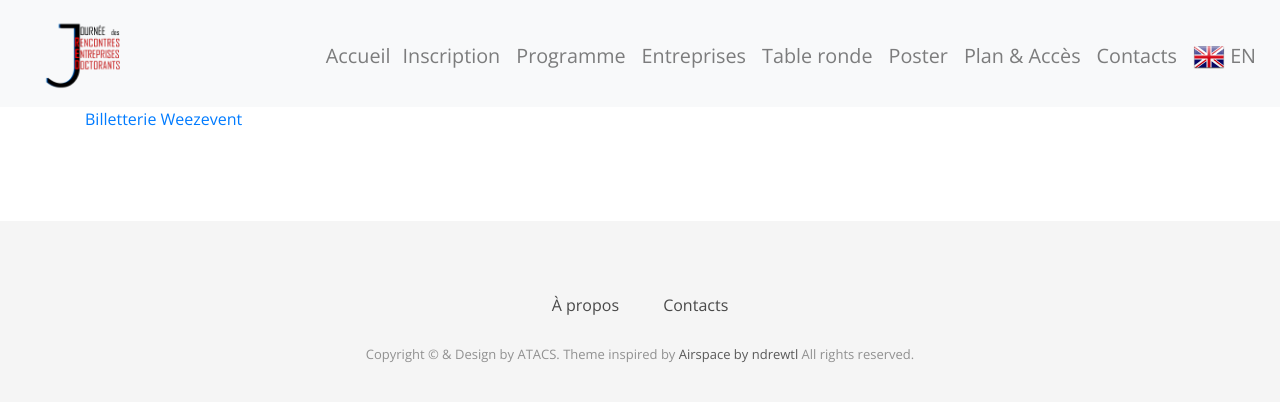
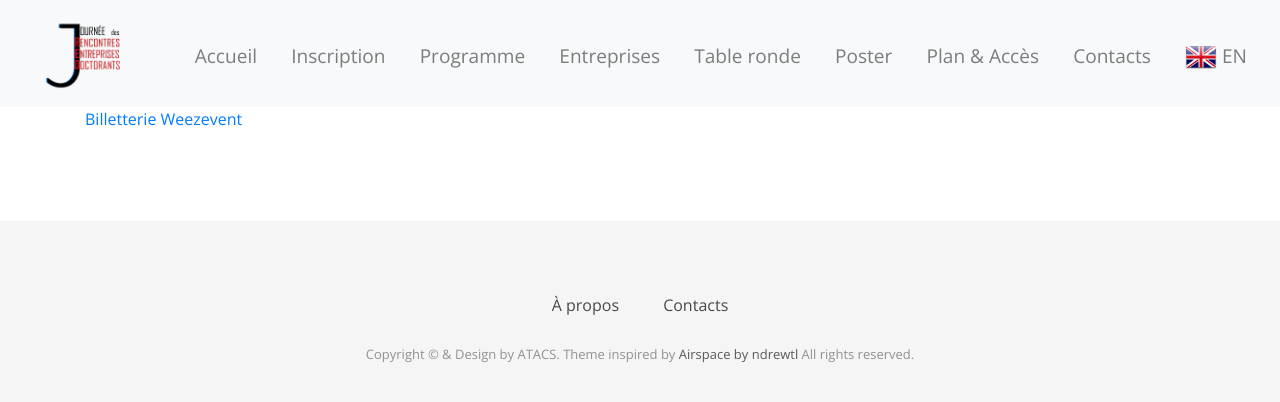
Before and after one commit to caradoc-paris-saclay/caradoc, a Jekyll site: the page built from registration.html, in a window 1280 px wide. Shown: the top 402 px of the page. Built offline with Jekyll 4.4.1, drawn with Linux system fonts in a browser that asks for light colours; some web fonts are replaced; a script that is not in the unit is left out.

Commit message:
improved navbar spacing

```diff
--- a/_includes/header.html
+++ b/_includes/header.html
@@ -11,32 +11,32 @@
   <!-- Navbar links -->
   <div class="collapse navbar-collapse" id="collapsibleNavbar">
     <ul class="navbar-nav">
-      <li class="nav-item ">
+      <li class="nav-item mx-auto">
         <a class="nav-link" data-value="home" href="{{ site.baseurl }}/">Accueil</a>
       </li>
-      <li class="nav-item mx-1">
+      <li class="nav-item mx-auto">
         <a class="nav-link" data-value="registration" href="{{ site.baseurl }}/registration">Inscription</a>
       </li>
-      <li class="nav-item mx-1">
+      <li class="nav-item mx-auto">
         <a class="nav-link" data-value="program" href="{{ site.baseurl }}/#programme">Programme</a>
       </li>
-      <li class="nav-item mx-1">
+      <li class="nav-item mx-auto">
         <a class="nav-link" data-value="companies" href="{{ site.baseurl }}/entreprises">Entreprises</a>
       </li>
-      <li class="nav-item mx-1">
+      <li class="nav-item mx-auto">
         <a class="nav-link" data-value="talk" href="{{ site.baseurl }}/table_ronde">Table ronde</a>
       </li>
-      <li class="nav-item mx-1">
+      <li class="nav-item mx-auto">
         <a class="nav-link" data-value="poster" href="{{ site.baseurl }}/poster">Poster</a>
       </li>
-      <li class="nav-item mx-1">
+      <li class="nav-item mx-auto">
         <a class="nav-link" data-value="map" href="{{ site.baseurl }}/map">Plan & Accès</a>
       </li>
-      <li class="nav-item mx-1">
-        <a class="nav-link" data-value="contact" href="{{ site.baseurl }}/contact">Contacts</a>
+      <li class="nav-item mx-auto">
+        <a class="nav-link nav-prelang" data-value="contact" href="{{ site.baseurl }}/contact">Contacts</a>
       </li>
-      <li class="nav-item mx-1">
-        <a class="nav-link" href="{{ site.baseurl }}{% link assets/en/index.html %}">
+      <li class="nav-item mx-auto">
+        <a class="nav-link nav-lang" href="{{ site.baseurl }}{% link assets/en/index.html %}">
           <img class="img-fluid lang-flag" src="{{ site.baseurl }}/assets/img/gb_flag.png" alt="Logo">
           EN
         </a>
--- a/assets/css/my_navbar.scss
+++ b/assets/css/my_navbar.scss
@@ -67,7 +67,7 @@
 
 @media (min-width: $sm-width){
   header li {
-    $map: (577:7.25, 610:8, 631: 8.5, 700: 10.2, 900: 14.5, 1000:16.5, 1260: 18);
+    $map: (577:7.25, 610:8, 631: 8.5, 700: 10.2, 900: 14.5, 1000:16.5, 1260: 17);
     font-size: least-squares-fit($map);
   }
 }
@@ -79,17 +79,11 @@
   }
 }
 
-@media (min-width: $sm-width){
-  .navbar-expand-sm .navbar-nav .nav-link{
-    padding-right: 0.3rem;
-    padding-left: 0.3rem;
-  }
-}
 
 @media (min-width: $xl-width){
-  .navbar-expand-sm .navbar-nav .nav-link{
-    padding-right: 0.25rem;
-    padding-left: 0.25rem;
+
+  #collapsibleNavbar ul{
+    width:100%;
   }
 }
 
```
